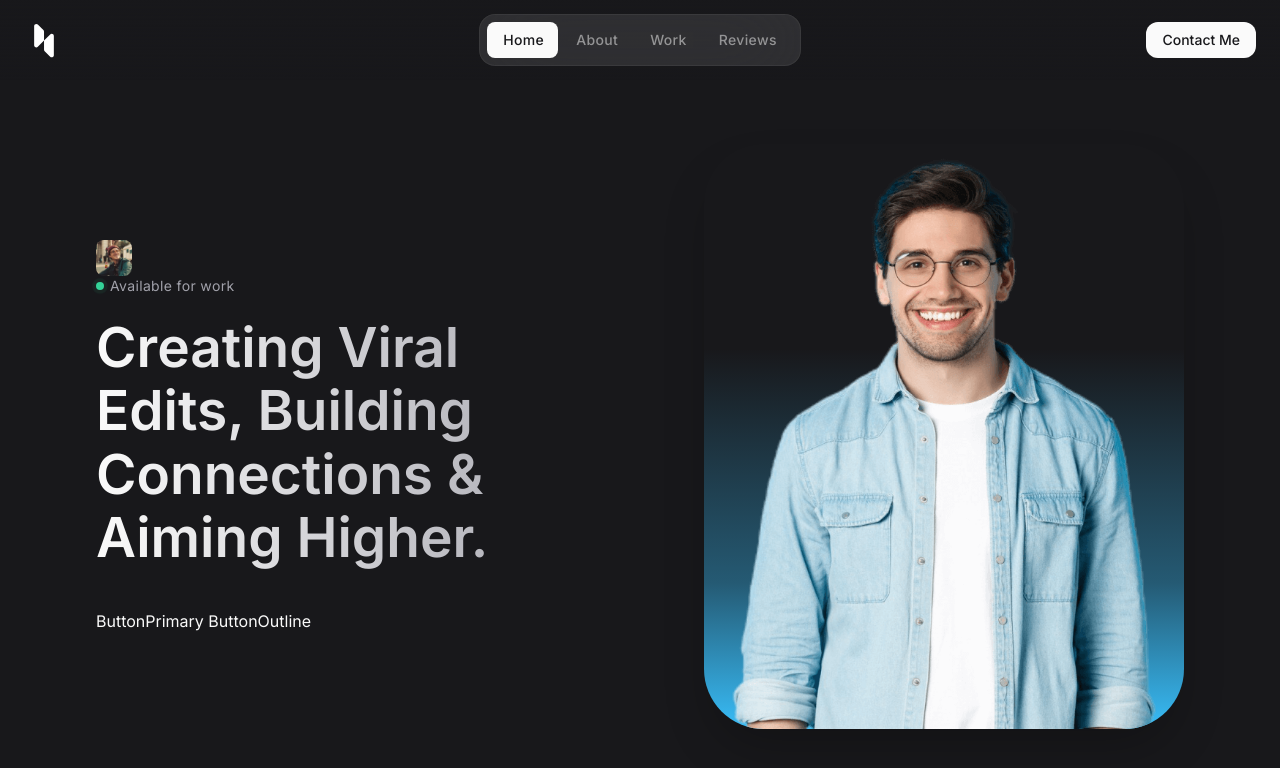
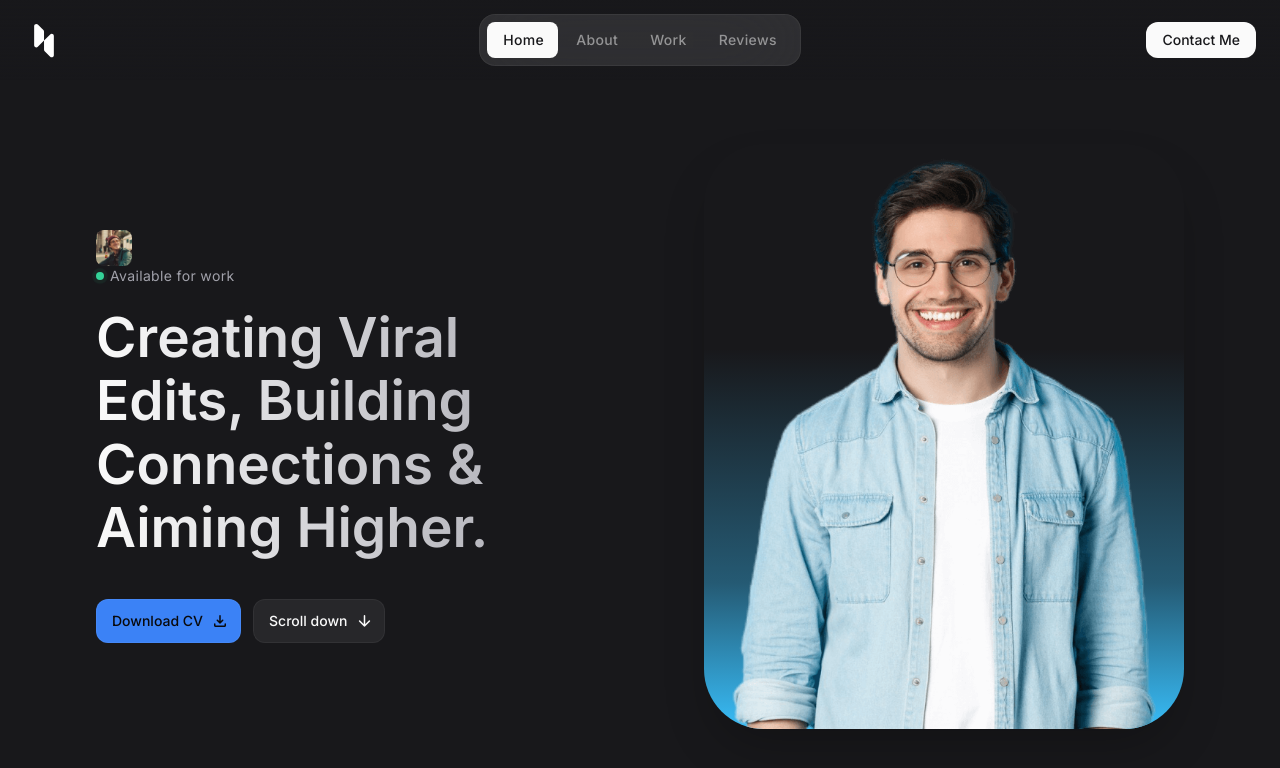
Before and after one commit to Snehdoshi/Portfolio-Website, a React (Vite) app: page / in a window 1280 px wide. Shown: the top 768 px of the page. Built offline with nearby package versions, Linux system fonts and the light colour scheme.

Commit message:
Created the Hero Bar and added the buttons

```diff
--- /dev/null
+++ b/src/components/Button.jsx
@@ -0,0 +1,87 @@
+import React from 'react'
+import PropTypes from 'prop-types'
+
+const ButtonPrimary = ({
+  href,
+  target = '_self',
+  label,
+  icon,
+  classes
+}) => {
+  if(href){
+    return(
+      <a
+      href={href}
+      target={target}
+      className={"btn btn-primary " + classes}
+      >
+        {label}
+        {icon ? <span className="material-symbols-rounded" aria-hidden="true">{icon}</span>
+        : undefined
+      }
+
+      </a>
+    )
+  } else {
+    return(
+      <button className={"btn btn-primary " + classes}>
+        {label}
+         {icon ? <span className="material-symbols-rounded" aria-hidden="true">{icon}</span>
+        : undefined
+      }
+      </button>
+    )
+  }
+}
+ButtonPrimary.PropTypes = {
+  label: PropTypes.string.isRequired,
+  href: PropTypes.string,
+  target: PropTypes.string,
+  icon: PropTypes.string,
+  classes: PropTypes.string
+}
+
+const ButtonOutline = ({
+  href,
+  target = '_self',
+  label,
+  icon,
+  classes
+}) => {
+  if(href){
+    return(
+      <a
+      href={href}
+      target={target}
+      className={"btn btn-outline " + classes}
+      >
+        {label}
+        {icon ? <span className="material-symbols-rounded" aria-hidden="true">{icon}</span>
+        : undefined
+      }
+
+      </a>
+    )
+  } else {
+    return(
+      <button className={"btn btn-outline " + classes}>
+        {label}
+         {icon ? <span className="material-symbols-rounded" aria-hidden="true">{icon}</span>
+        : undefined
+      }
+      </button>
+    )
+  }
+}
+ButtonOutline.PropTypes = {
+  label: PropTypes.string.isRequired,
+  href: PropTypes.string,
+  target: PropTypes.string,
+  icon: PropTypes.string,
+  classes: PropTypes.string
+}
+
+export {
+  ButtonPrimary,
+  ButtonOutline
+}
--- a/src/components/Hero.jsx
+++ b/src/components/Hero.jsx
@@ -1,4 +1,5 @@
 import React from 'react'
+import { ButtonPrimary , ButtonOutline } from './Button'
 
 const Hero = () => {
   return (
@@ -32,9 +33,18 @@ const Hero = () => {
         </h2>
 
         <div className="flex items-center gap-3">
-          ButtonPrimary
+          <ButtonPrimary
+            label="Download CV"
+            icon={"download"}
 
-          ButtonOutline
+          />
+
+         <ButtonOutline
+            href="#about"
+            label="Scroll down"
+            icon="arrow_downward"
+
+         />
         </div>
 
         </div>
--- a/src/index.css
+++ b/src/index.css
@@ -73,3 +73,19 @@ body {
   -webkit-background-clip: text;
   -webkit-text-fill-color: transparent;
 }
+
+.btn .material-symbols-rounded{
+  @apply text-[18px]
+}
+
+.btn:has(.material-symbols-rounded) {
+  @apply pr-3;
+}
+
+.btn-primary {
+  @apply h-11 bg-blue-500 text-zinc-950 hover:bg-sky-300 active:bg-blue-400
+}
+
+.btn-outline {
+  @apply h-11 bg-zinc-800 hover:bg-zinc-700 active:bg-zinc-800
+}
```
